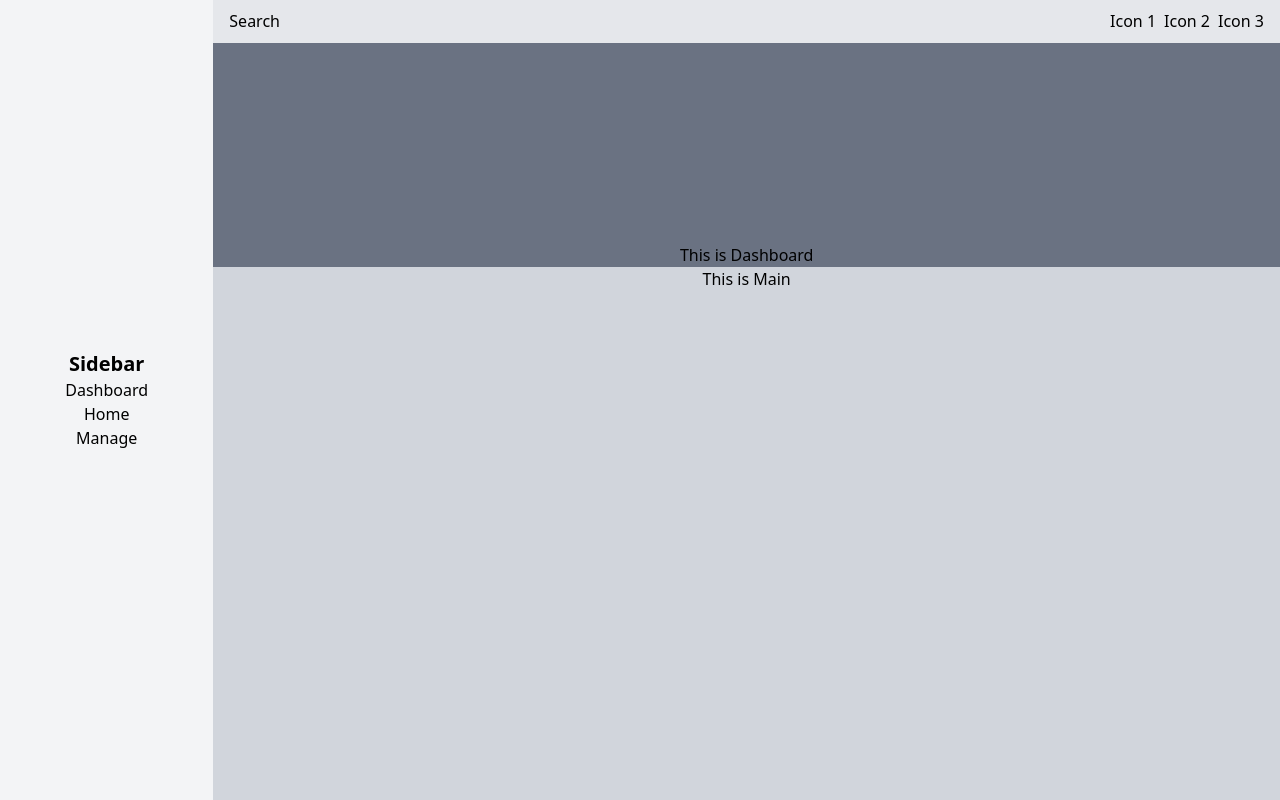
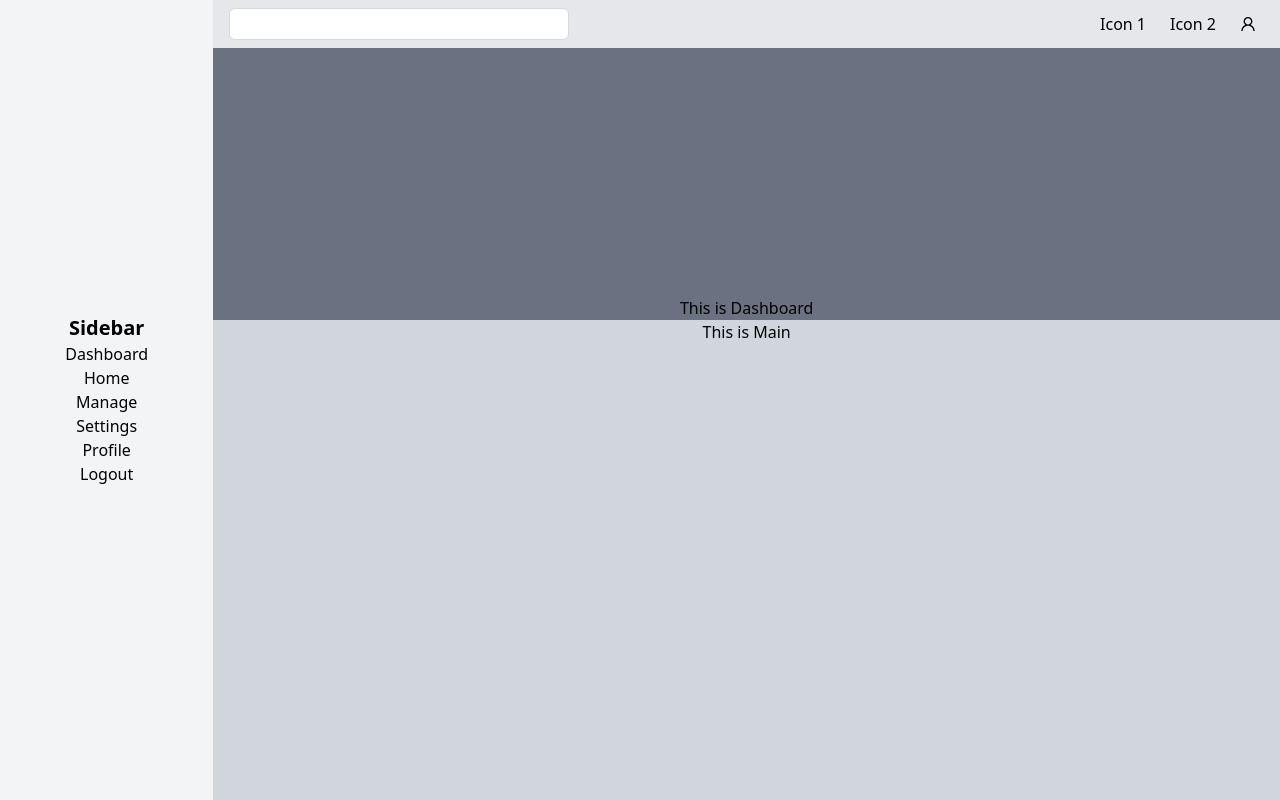
Before and after one commit to hazimba/asset-mc, a React app: page / in a window 1280 px wide. Built offline with nearby package versions, Linux system fonts and the light colour scheme; the HTML template or start-up script is replaced by a standard one.

Commit message:
morkup top bar mainpage

```diff
--- a/src/App.tsx
+++ b/src/App.tsx
@@ -12,6 +12,9 @@ const App = () => {
         <a href="/">Dashboard</a>
         <a href="/home">Home</a>
         <a href="/manage">Manage</a>
+        <a href="/settings">Settings</a>
+        <a href="/profile">Profile</a>
+        <a href="/logout">Logout</a>
       </div>
       <Router>
         <Routes>
--- a/src/components/Mainpage/index.tsx
+++ b/src/components/Mainpage/index.tsx
@@ -1,13 +1,30 @@
+import { UserOutlined } from '@ant-design/icons';
+import { Input, Popover } from 'antd';
+
 const Mainpage = () => {
   return (
     <div className="flex flex-col w-full bg-gray-300">
-    <div className="flex flex-col w-full justify-between items-center h-1/3">
+      <div className="flex flex-col w-full justify-between items-center h-2/5">
         <div className="flex gap-4 justify-between items-center w-full px-4 py-2 bg-gray-200 h-12">
-        <div>Search</div>
-        <div className="flex gap-2">
+          <div className='w-1/3'>
+            <Input />
+          </div>
+          <div className="flex w-2/3 gap-6 justify-end items-center">
             <div>Icon 1</div>
             <div>Icon 2</div>
-          <div>Icon 3</div>
+            <Popover
+            className='cursor-pointer mr-2'
+              content={
+                <div className="flex flex-col">
+                  <div className="p-2">Profile</div>
+                  <div className="p-2">Settings</div>
+                  <div className="p-2">Logout</div>
+                </div>
+              }
+              placement="bottom"
+            >
+              <UserOutlined className="cursor-pointer" />
+            </Popover>
           </div>
         </div>
         <div className="bg-gray-500 w-full h-full flex justify-center items-end">
--- a/src/components/manage/index.tsx
+++ b/src/components/manage/index.tsx
@@ -1,5 +1,3 @@
-
-
 const Manage = () => {
   return (
     <div className="flex flex-col items-center justify-center w-full h-screen bg-gray-300">
@@ -7,5 +5,5 @@ const Manage = () => {
       <p className="text-gray-700">This is the manage page content.</p>
     </div>
   );
-}
+};
 export default Manage;
--- a/src/output.css
+++ b/src/output.css
@@ -13,6 +13,7 @@
     --color-gray-100: oklch(96.7% 0.003 264.542);
     --color-gray-200: oklch(92.8% 0.006 264.531);
     --color-gray-300: oklch(87.2% 0.01 258.338);
+    --color-gray-400: oklch(70.7% 0.022 261.325);
     --color-gray-500: oklch(55.1% 0.027 264.364);
     --color-gray-700: oklch(37.3% 0.034 259.733);
     --color-white: #fff;
@@ -181,6 +182,18 @@
   .mx-2 {
     margin-inline: calc(var(--spacing) * 2);
   }
+  .mx-4 {
+    margin-inline: calc(var(--spacing) * 4);
+  }
+  .mx-6 {
+    margin-inline: calc(var(--spacing) * 6);
+  }
+  .mx-10 {
+    margin-inline: calc(var(--spacing) * 10);
+  }
+  .my-4 {
+    margin-block: calc(var(--spacing) * 4);
+  }
   .mt-2 {
     margin-top: calc(var(--spacing) * 2);
   }
@@ -189,6 +202,12 @@
   }
   .mt-10 {
     margin-top: calc(var(--spacing) * 10);
+  }
+  .mr-2 {
+    margin-right: calc(var(--spacing) * 2);
+  }
+  .mr-10 {
+    margin-right: calc(var(--spacing) * 10);
   }
   .mb-2 {
     margin-bottom: calc(var(--spacing) * 2);
@@ -207,6 +226,9 @@
   }
   .h-1\/3 {
     height: calc(1/3 * 100%);
+  }
+  .h-2\/5 {
+    height: calc(2/5 * 100%);
   }
   .h-12 {
     height: calc(var(--spacing) * 12);
@@ -238,6 +260,12 @@
   .\!w-64 {
     width: calc(var(--spacing) * 64) !important;
   }
+  .w-1\/3 {
+    width: calc(1/3 * 100%);
+  }
+  .w-2\/3 {
+    width: calc(2/3 * 100%);
+  }
   .w-32 {
     width: calc(var(--spacing) * 32);
   }
@@ -258,6 +286,9 @@
   }
   .border-collapse {
     border-collapse: collapse;
+  }
+  .cursor-pointer {
+    cursor: pointer;
   }
   .resize {
     resize: both;
@@ -289,6 +320,15 @@
   .gap-4 {
     gap: calc(var(--spacing) * 4);
   }
+  .gap-6 {
+    gap: calc(var(--spacing) * 6);
+  }
+  .gap-8 {
+    gap: calc(var(--spacing) * 8);
+  }
+  .gap-10 {
+    gap: calc(var(--spacing) * 10);
+  }
   .space-y-2 {
     :where(& > :not(:last-child)) {
       --tw-space-y-reverse: 0;
@@ -298,6 +338,9 @@
   }
   .rounded {
     border-radius: 0.25rem;
+  }
+  .rounded-full {
+    border-radius: calc(infinity * 1px);
   }
   .border {
     border-style: var(--tw-border-style);
@@ -318,11 +361,20 @@
   .bg-gray-500 {
     background-color: var(--color-gray-500);
   }
+  .p-2 {
+    padding: calc(var(--spacing) * 2);
+  }
   .p-4 {
     padding: calc(var(--spacing) * 4);
   }
   .px-4 {
     padding-inline: calc(var(--spacing) * 4);
+  }
+  .px-8 {
+    padding-inline: calc(var(--spacing) * 8);
+  }
+  .px-10 {
+    padding-inline: calc(var(--spacing) * 10);
   }
   .py-1 {
     padding-block: calc(var(--spacing) * 1);
@@ -379,6 +431,13 @@
     outline-style: var(--tw-outline-style);
     outline-width: 1px;
   }
+  .hover\:bg-gray-400 {
+    &:hover {
+      @media (hover: hover) {
+        background-color: var(--color-gray-400);
+      }
+    }
+  }
   .hover\:underline {
     &:hover {
       @media (hover: hover) {
```
Lines whose indentation alone changed are shown as unchanged.
